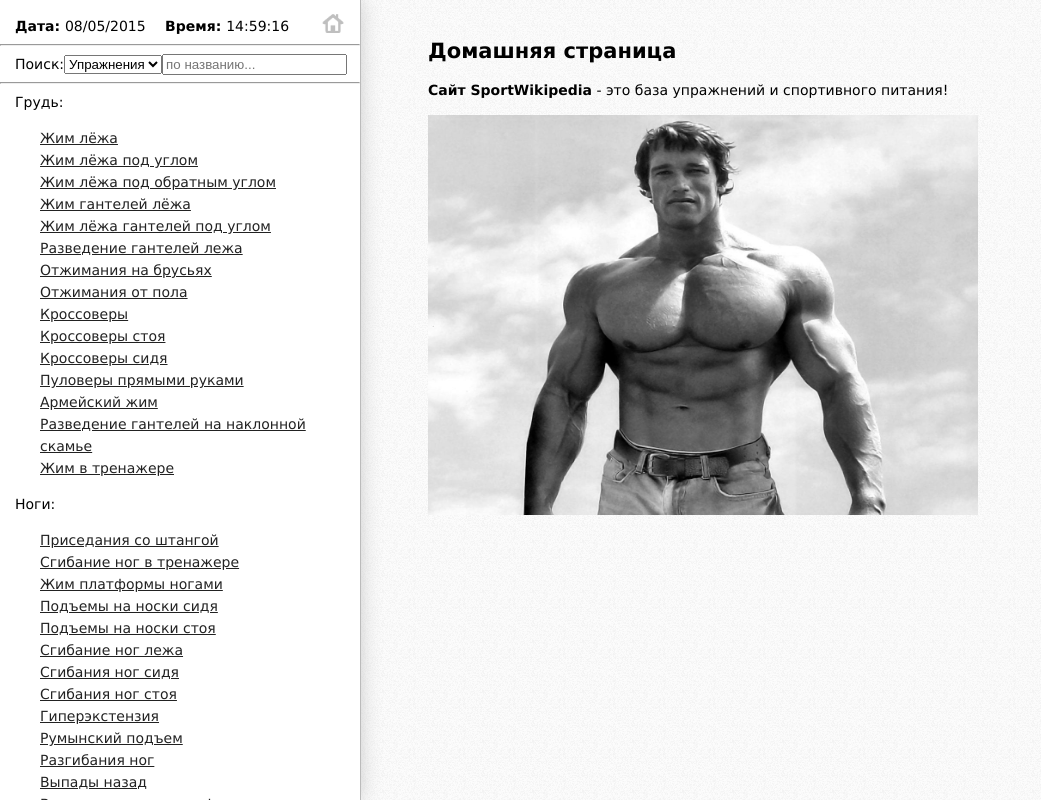
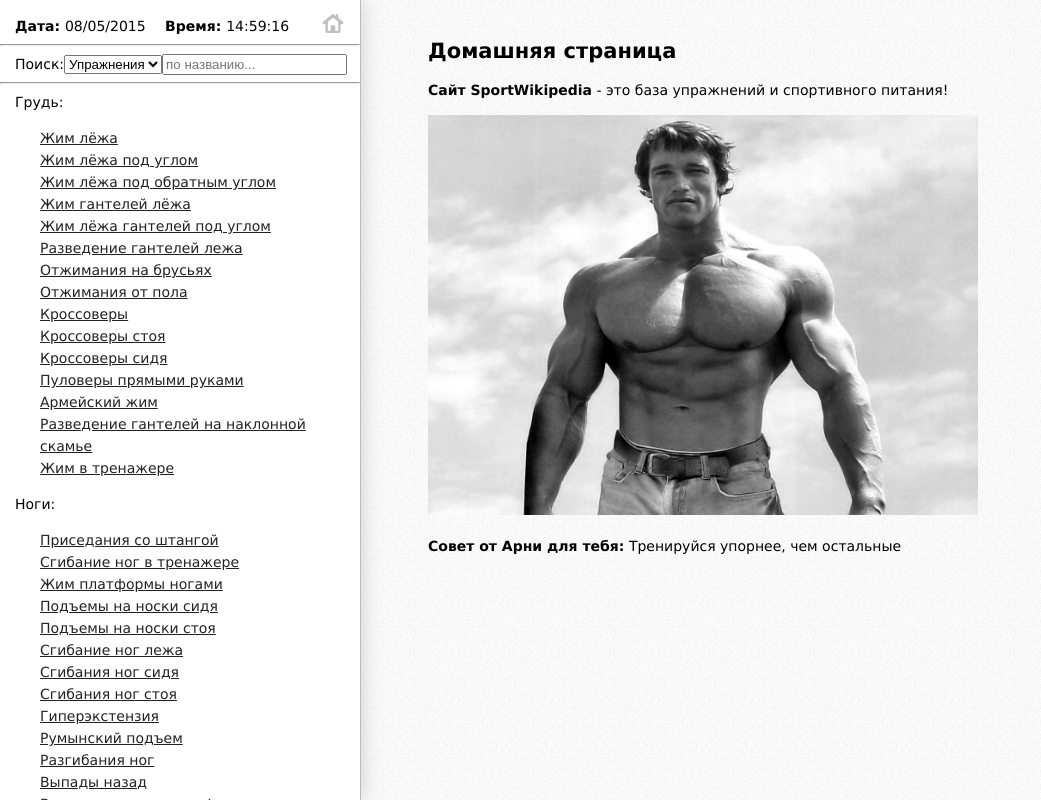
Before and after one commit to rexar41k/Angular-app-Sport, a plain HTML site: page index.html in a window 1280 px wide. Shown: the whole page, without its empty margins (0-1041 px from the left). Drawn offline with Linux system fonts and the light colour scheme.

Commit message:
add arni forecast

```diff
--- a/js/script.js
+++ b/js/script.js
@@ -18,6 +18,8 @@
 	}]);
 
 	App.controller('MainCtrl',['$scope','$http','$location', function ($scope, $http, $location) {
+		$scope.quotes = ["Концентрируйте внимание на своих мышцах", "Представляй в уме работу мышц", "Позируй столько, сколько можешь", "Развивай мышечную массу", "Займись пампингом", "Работая с тяжестями, используй мозги", "Тренируйся упорнее, чем остальные", "Выбирай правильные упражнения", "Используй большие веса с малым количеством повторов", "Варьируй свои тренировки", "Работай над слабостями", "Учись и используй свои инстинкты"];
+		$scope.randomQuote = $scope.quotes[Math.floor(Math.random() * $scope.quotes.length)];
 
 	  	$http.get('../json/grud.json').success(function(data, status, headers, config) {
 	  		$scope.grudi = data;
--- a/template/home.html
+++ b/template/home.html
@@ -2,3 +2,4 @@
 
 <p><strong>Сайт SportWikipedia</strong> - это база упражнений и спортивного питания!</p>
 <img src="../img/arni-bb.jpg" height="512" width="640" alt="Арнольд Шварценеггер">
+<p><strong>Совет от Арни для тебя:</strong> {{ randomQuote }}</p>
```
